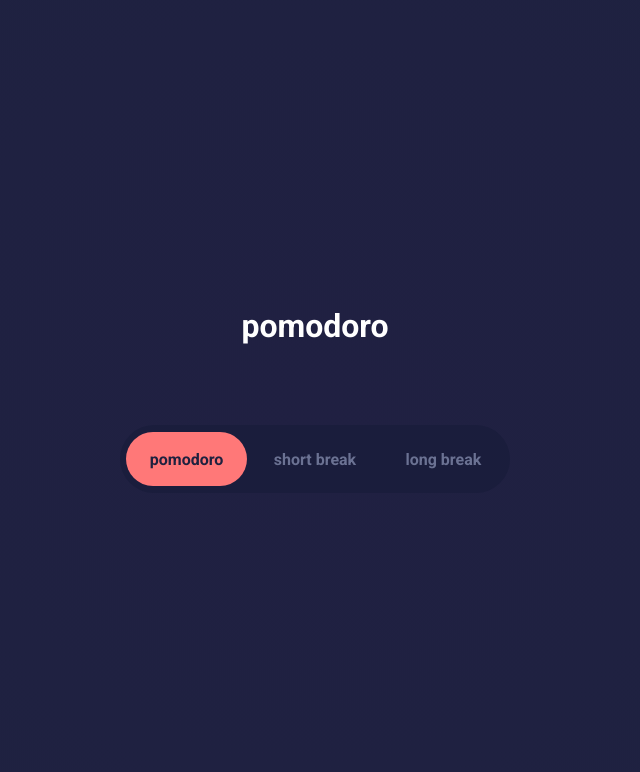
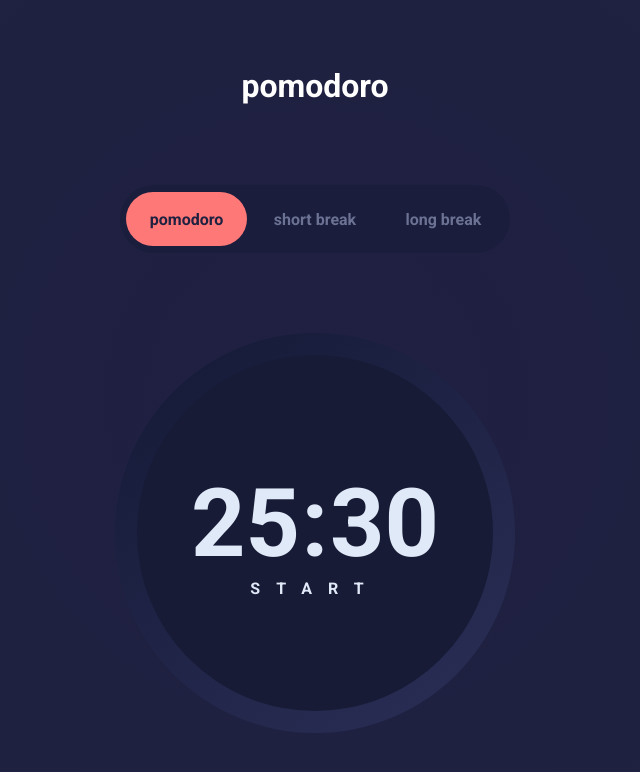
Before and after one commit to eduardoqsilva/Pomodoro-react, a React (Vite) app: page / in a window 1280 px wide. Shown: the top 772 px of the page, without its empty margins (325-965 px from the left). Built offline with nearby package versions, Linux system fonts and the light colour scheme.

Commit message:
update App.tsx

```diff
--- a/src/App.tsx
+++ b/src/App.tsx
@@ -1,6 +1,7 @@
 import { useState } from "react"
 import { Buttons } from "./components/Buttons"
 import { Header } from "./components/Header"
+import { Pomodoro } from "./components/Pomodoro"
 
 function App() {
 
@@ -10,6 +11,7 @@ function App() {
     <Header>
       <h1>pomodoro</h1>
       <Buttons active={active} setActive={setActive}/>
+      <Pomodoro />
     </Header>
   )
 }
```
